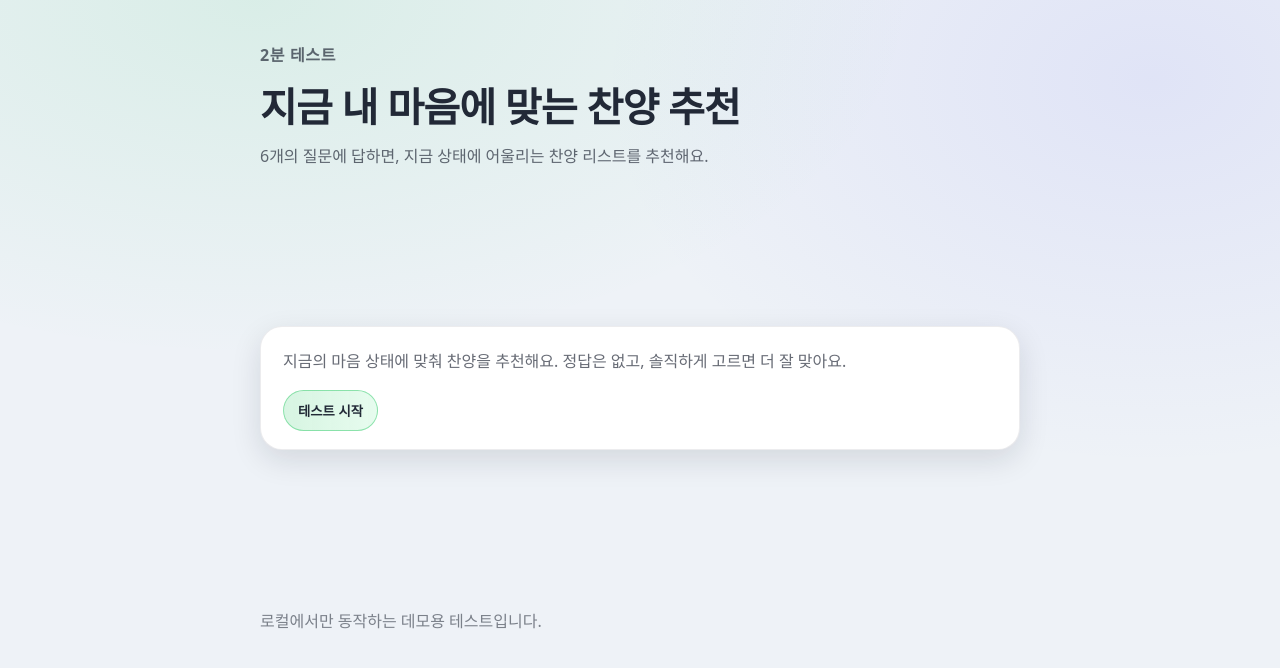
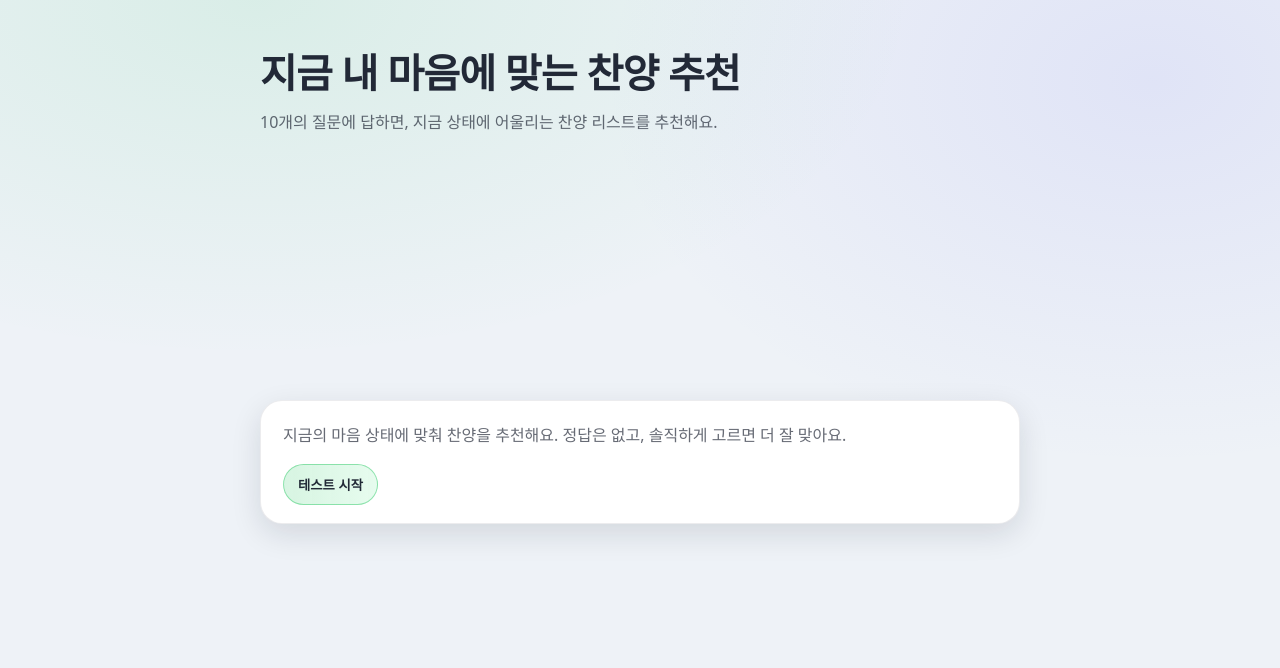
Before and after one commit to SunnySHJ/worshiptest-, a plain HTML site: page index.html in a window 1280 px wide. Drawn offline with Linux system fonts and the light colour scheme; a web font is replaced by a local one.

Commit message:
index.html 수정

```diff
--- a/index.html
+++ b/index.html
@@ -9,18 +9,14 @@
   <body>
     <main class="app" id="app" aria-live="polite">
       <header class="header">
-        <p class="eyebrow">2분 테스트</p>
         <h1 class="title">지금 내 마음에 맞는 찬양 추천</h1>
-        <p class="subtitle">6개의 질문에 답하면, 지금 상태에 어울리는 찬양 리스트를 추천해요.</p>
+        <p class="subtitle">10개의 질문에 답하면, 지금 상태에 어울리는 찬양 리스트를 추천해요.</p>
       </header>
 
       <section class="card" id="card">
         <div class="screen" id="screen"></div>
       </section>
 
-      <footer class="footer">
-        <p class="fineprint">로컬에서만 동작하는 데모용 테스트입니다.</p>
-      </footer>
     </main>
 
     <script src="app.js" defer></script>
```
